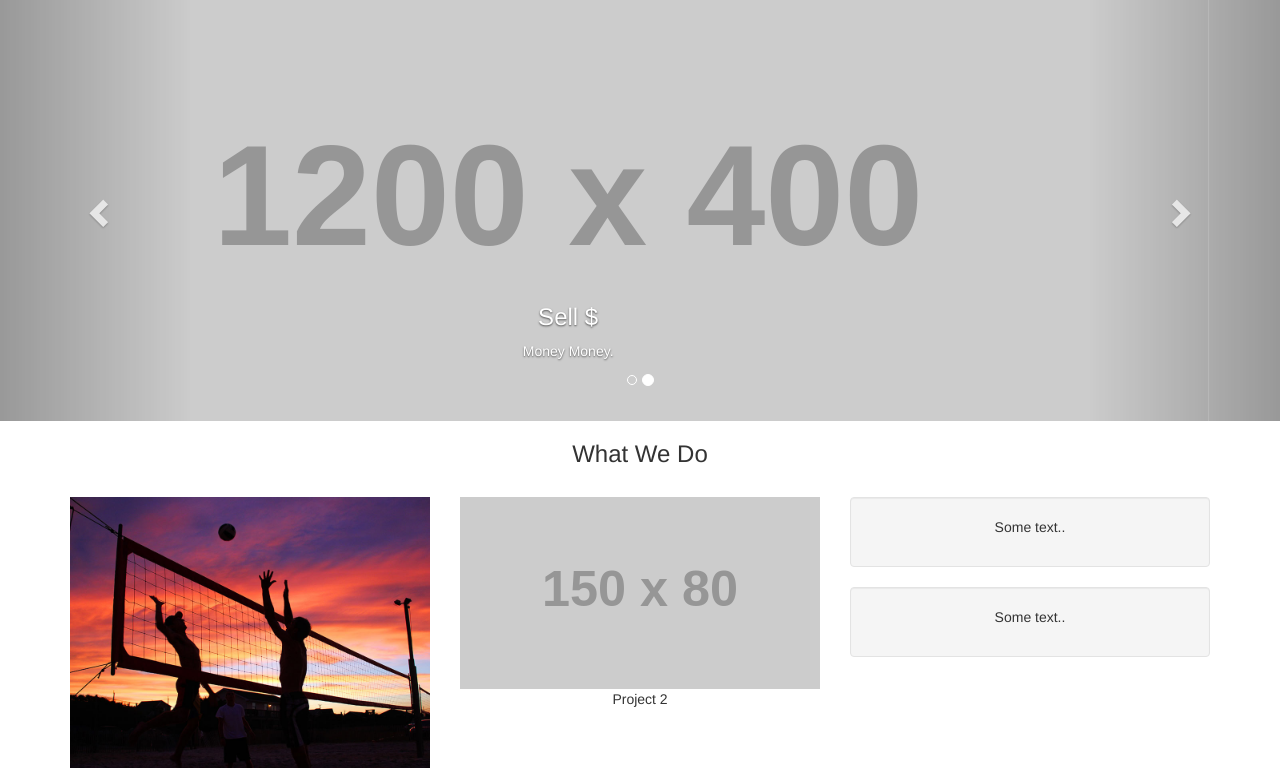
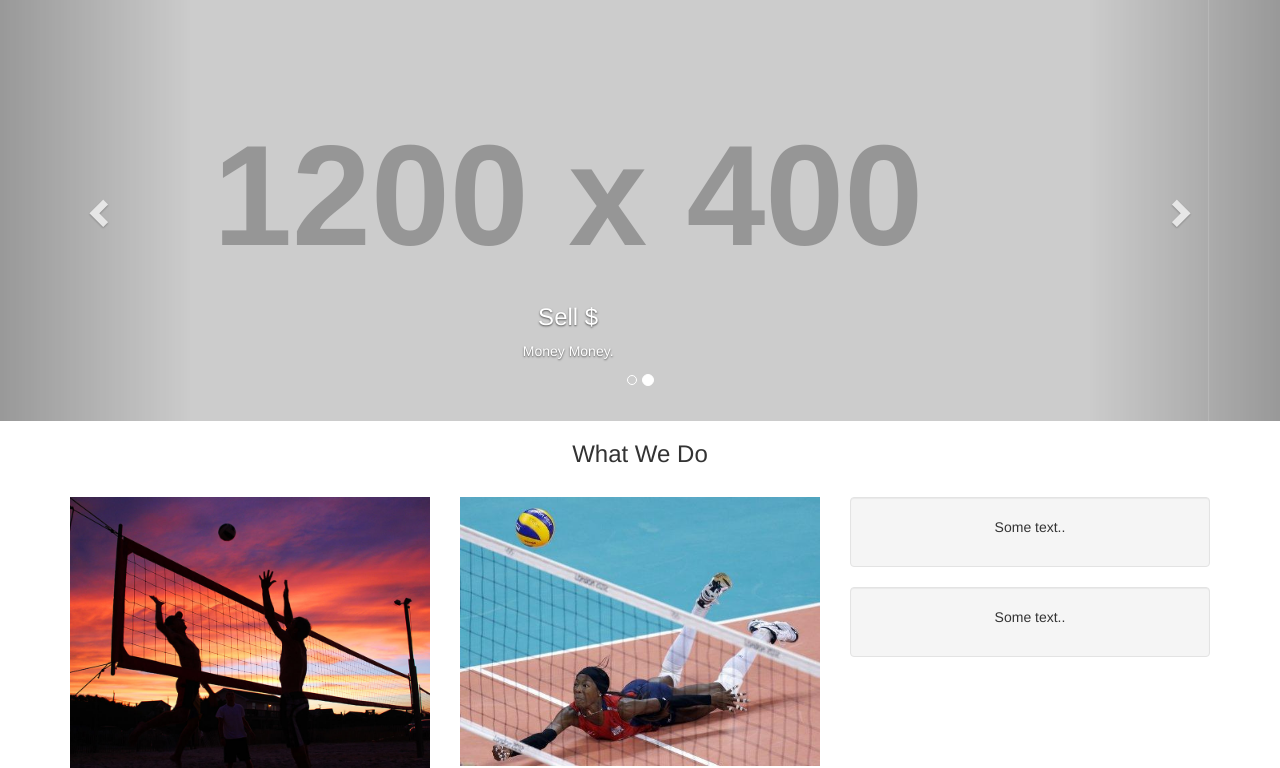
Before and after one commit to bretthan/2011-website-3, a plain HTML site: page index.html in a window 1280 px wide. Shown: the part 58-826 px from the top of the page. Drawn offline with nearby package versions, Linux system fonts and the light colour scheme; placeholder pictures from the web are drawn by us.

Commit message:
Update index.html with sprawlvolleyball.jpg

```diff
--- a/index.html
+++ b/index.html
@@ -105,7 +105,7 @@
       <p>Current Project</p>
     </div>
     <div class="col-sm-4">
-      <img src="https://placehold.it/150x80?text=IMAGE" class="img-responsive" style="width:100%" alt="Image">
+      <img src="img/sprawlvolleyball.jpg" class="img-responsive" style="width:100%" alt="Image">
       <p>Project 2</p>
     </div>
     <div class="col-sm-4">
```
